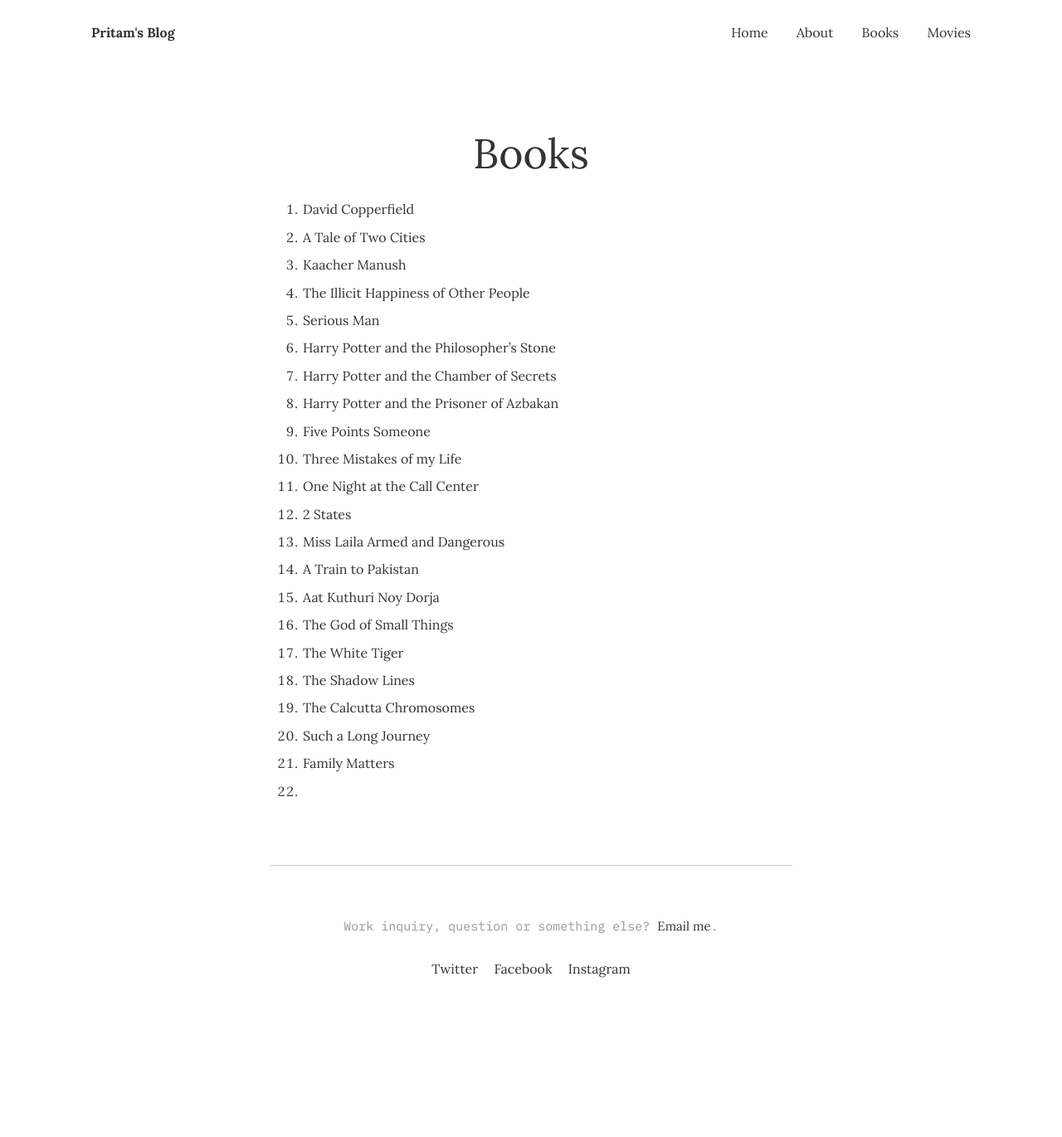
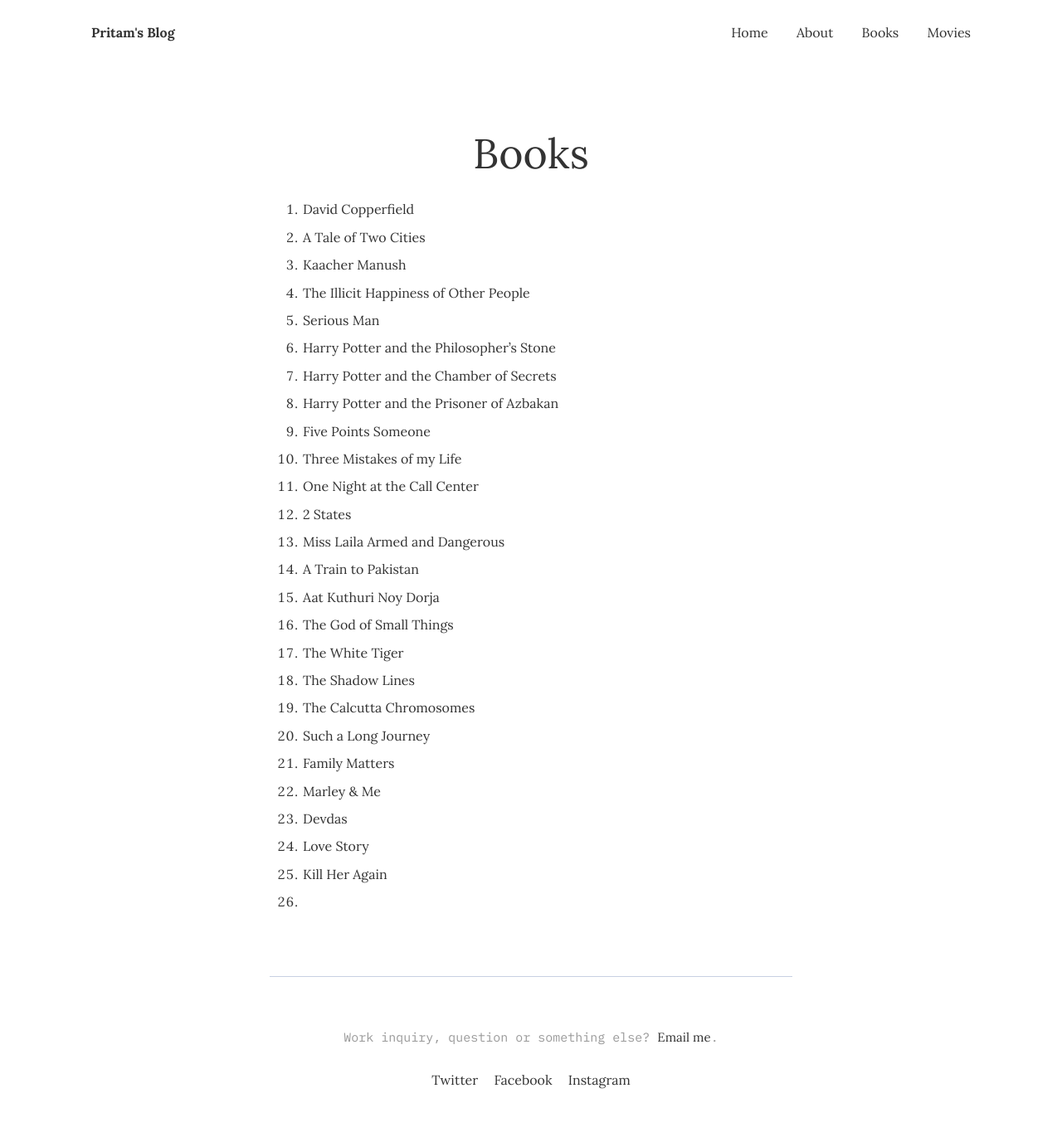
Before and after one commit to argumentativeyouth/pblog, a Jekyll site: the page built from _pages/books.md, in a window 1280 px wide. Shown: the whole page at 83% size. Built offline with Jekyll 4.4.1, drawn with Linux system fonts in a browser that asks for light colours; before the commit the page ends 1237 px from its top, so only the background shows below that.

Commit message:
Update books.md

```diff
--- a/_pages/books.md
+++ b/_pages/books.md
@@ -25,4 +25,8 @@
 19. The Calcutta Chromosomes
 20. Such a Long Journey
 21. Family Matters
-22.
+22. Marley & Me
+23. Devdas
+24. Love Story
+25. Kill Her Again
+26.
```
